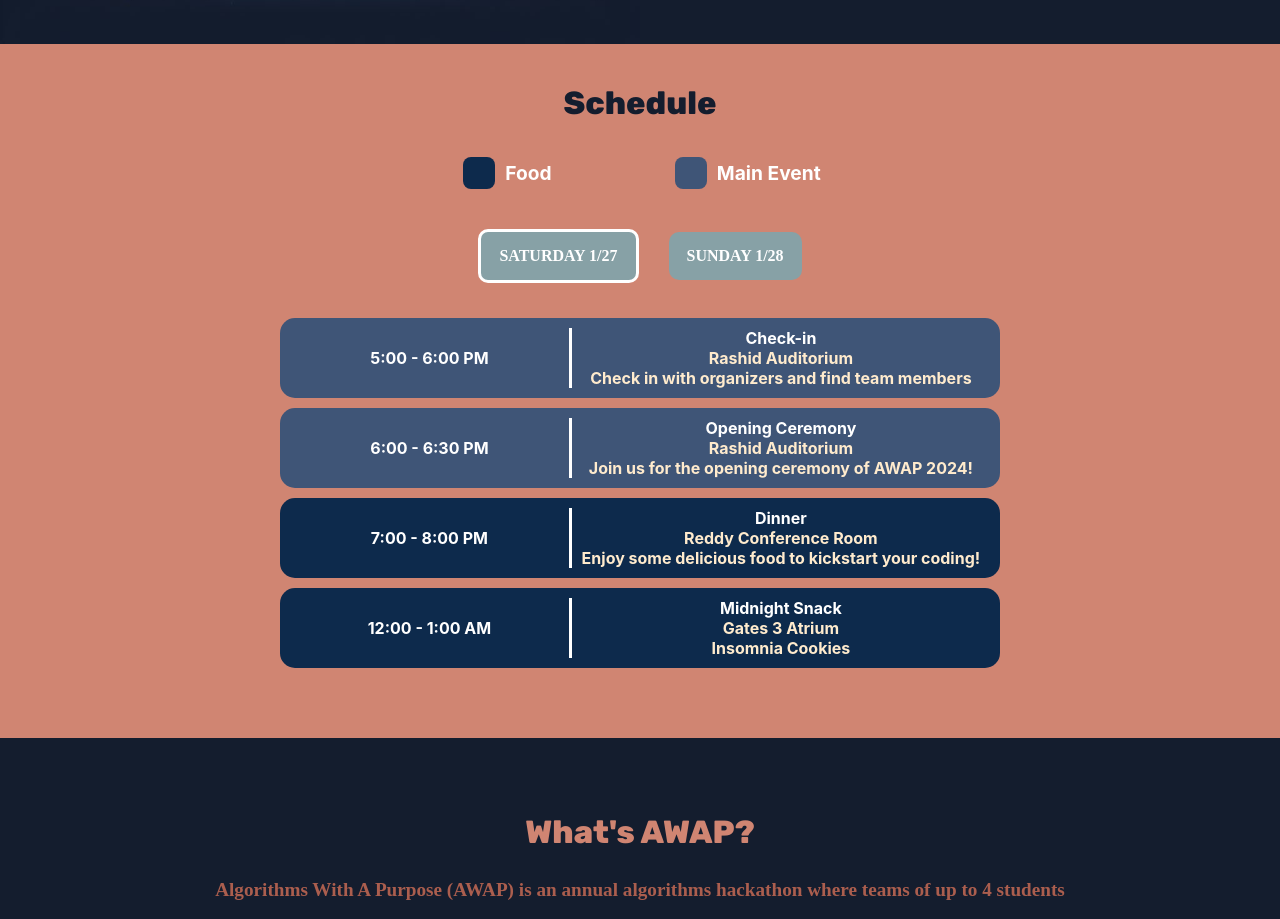
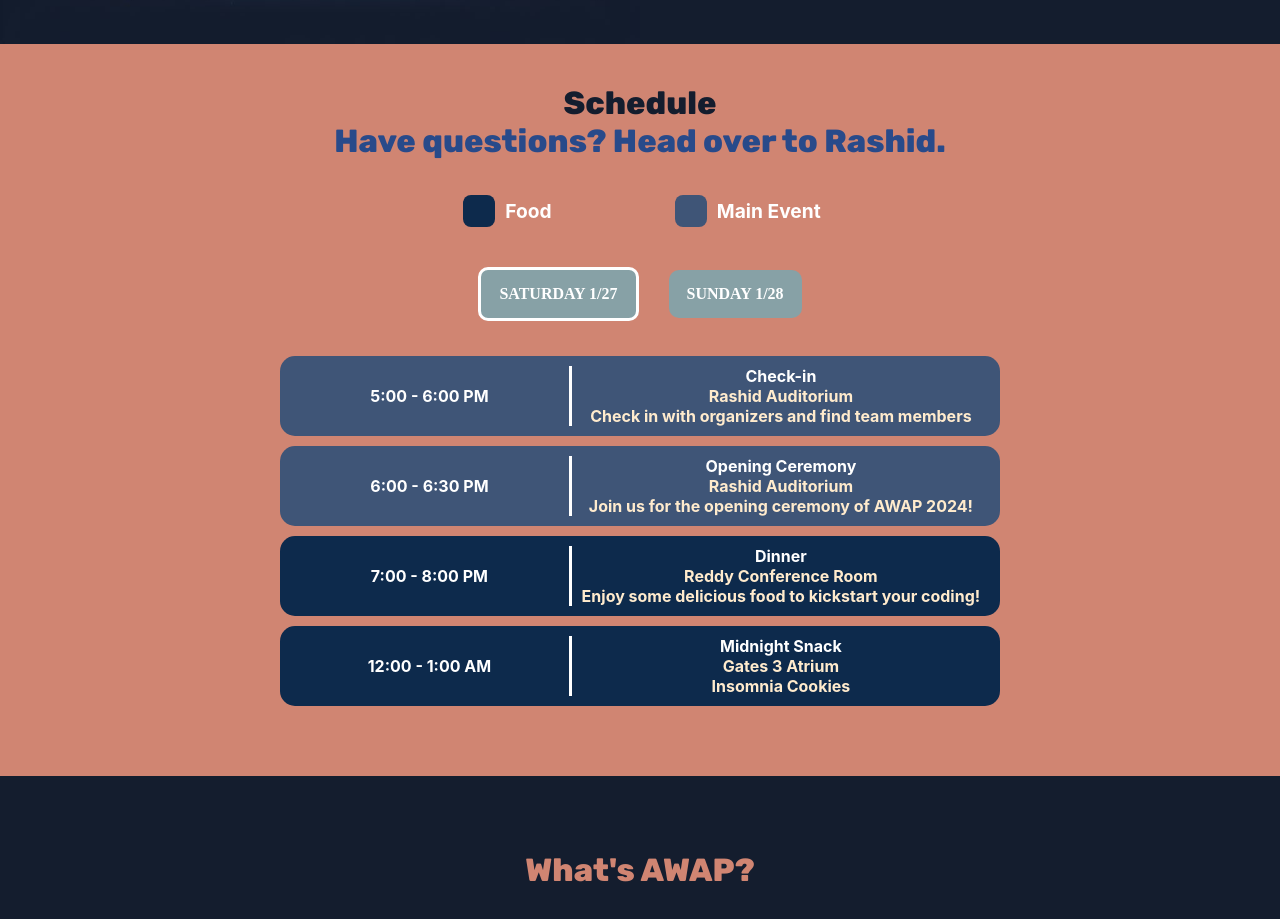
Before and after one commit to acm-cmu/awap-landing-page-2024, a React (Create React App) app: page / in a window 1280 px wide. Shown: the part 816-1735 px from the top of the page. Built offline with nearby package versions, Linux system fonts and the light colour scheme.

Commit message:
questions

```diff
--- a/src/App.css
+++ b/src/App.css
@@ -3,6 +3,7 @@
   --background-color: #d08572;
   --main-color: #141d2e;
   --secondary-color: #87a1a6;
+  --ternary-color: #284a8a;
   --text-color: #c6d2cd;
   --font-1: "Rubik";
   --font-2: "Archivo Narrow";
@@ -31,6 +32,13 @@
 .section-header {
   font-family: var(--section-header-font);
   color: var(--section-header-color);
+  font-size: 200%;
+  width: 100%;
+}
+
+.section-paragraph {
+  font-family: var(--section-header-font);
+  color: var(--ternary-color);
   font-size: 200%;
   width: 100%;
 }
--- a/src/components/EventDetails.js
+++ b/src/components/EventDetails.js
@@ -113,6 +113,7 @@ const EventDetails = () => {
       <div className="schedule-content">
         <div className="schedule-header"></div>
         <div className="section-header">Schedule</div>
+        <div className="section-paragraph">Have questions? Head over to Rashid.</div>
         <div class="legend">
           <div class="legend-event">
             <div class="legend-box foods"></div>
```
